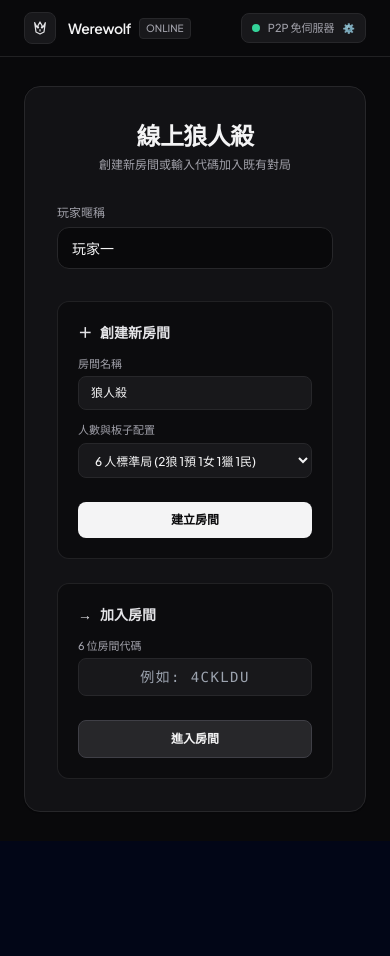
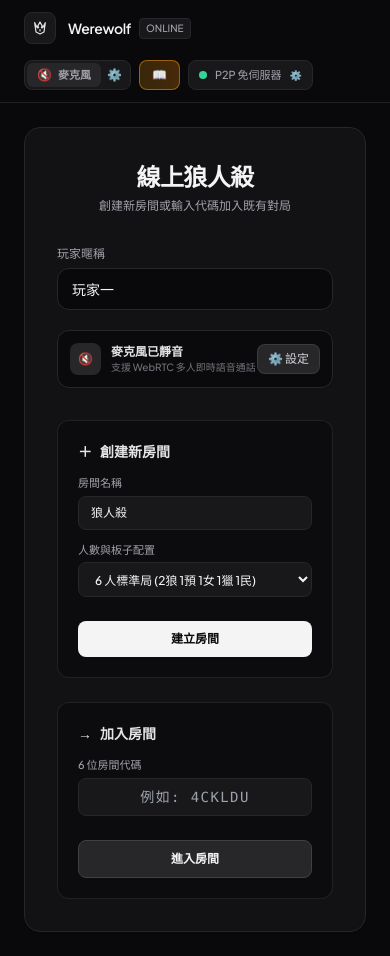
Before and after one commit to geminieagleteng-max/Werewolf-Game-2, a React (Vite) app in the folder client/: page / in a window 390 px wide. Before the commit the page ends 844 px from the top, so only its background shows below. Built offline with nearby package versions, Linux system fonts and the light colour scheme.

Commit message:
feat: Add WebRTC microphone voice chat, settings modal, and live speaking indicator

```diff
--- a/client/src/components/Lobby.jsx
+++ b/client/src/components/Lobby.jsx
@@ -29,6 +29,11 @@ export const Lobby = () => {
     fillBots,
     errorMessage,
     setErrorMessage,
+    isMicMuted,
+    toggleMic,
+    isSpeaking,
+    micLevel,
+    setIsMicSettingsOpen,
   } = useSocket();
 
   const [playerName, setPlayerName] = useState(() => localStorage.getItem('werewolf_player_name') || '玩家一');
@@ -174,7 +179,7 @@ export const Lobby = () => {
           )}
 
           {/* 暱稱輸入 */}
-          <div className="max-w-sm mx-auto mb-8">
+          <div className="max-w-sm mx-auto mb-5">
             <label className="block text-xs font-medium text-zinc-400 mb-1.5">
               玩家暱稱
             </label>
@@ -185,6 +190,51 @@ export const Lobby = () => {
               placeholder="輸入您的暱稱..."
               className="w-full px-3.5 py-2.5 bg-zinc-950 border border-zinc-800 rounded-xl text-zinc-100 text-sm focus:outline-none focus:border-zinc-500 transition-colors"
             />
+          </div>
+
+          {/* 麥克風快速檢測條 */}
+          <div className="max-w-sm mx-auto mb-8 p-3 bg-zinc-950/80 border border-zinc-800 rounded-xl flex items-center justify-between shadow-sm">
+            <div className="flex items-center gap-2.5">
+              <button
+                type="button"
+                onClick={toggleMic}
+                className={`p-2 rounded-lg text-xs font-bold transition-all cursor-pointer ${
+                  !isMicMuted
+                    ? 'bg-emerald-600 hover:bg-emerald-500 text-white ring-1 ring-emerald-400 shadow-sm'
+                    : 'bg-zinc-800 hover:bg-zinc-700 text-zinc-400'
+                }`}
+                title={!isMicMuted ? '麥克風開啟中（點擊靜音）' : '麥克風已靜音（點擊開麥）'}
+              >
+                {!isMicMuted ? '🎙️' : '🔇'}
+              </button>
+              <div>
+                <div className="text-xs font-semibold text-zinc-200 flex items-center gap-1.5">
+                  <span>{!isMicMuted ? '麥克風已開啟' : '麥克風已靜音'}</span>
+                  {!isMicMuted && (
+                    <span
+                      className={`w-1.5 h-1.5 rounded-full ${
+                        micLevel > 15 ? 'bg-emerald-300 animate-ping' : 'bg-emerald-400'
+                      }`}
+                    />
+                  )}
+                </div>
+                <div className="text-[10px] text-zinc-500">
+                  {!isMicMuted
+                    ? isSpeaking
+                      ? '🟢 正在發言中...'
+                      : `收音就緒 (${micLevel}%)`
+                    : '支援 WebRTC 多人即時語音通話'}
+                </div>
+              </div>
+            </div>
+
+            <button
+              type="button"
+              onClick={() => setIsMicSettingsOpen(true)}
+              className="px-2.5 py-1.5 bg-zinc-800 hover:bg-zinc-700 text-zinc-300 border border-zinc-700/80 rounded-lg text-xs transition-colors cursor-pointer flex items-center gap-1"
+            >
+              <span>⚙️ 設定</span>
+            </button>
           </div>
 
           <div className="grid grid-cols-1 md:grid-cols-2 gap-6 items-start">
@@ -371,9 +421,43 @@ export const Lobby = () => {
           </div>
         </div>
 
+        {/* 語音麥克風狀態列 */}
+        <div className="mt-4 pt-3.5 border-t border-zinc-800/80 flex flex-wrap items-center justify-between gap-2 text-xs">
+          <div className="flex items-center gap-2">
+            <button
+              type="button"
+              onClick={toggleMic}
+              className={`px-3 py-1.5 rounded-lg font-semibold text-xs flex items-center gap-1.5 transition-all cursor-pointer ${
+                !isMicMuted
+                  ? 'bg-emerald-600 hover:bg-emerald-500 text-white ring-1 ring-emerald-400 shadow-sm'
+                  : 'bg-zinc-800 hover:bg-zinc-700 text-zinc-300 border border-zinc-700'
+              }`}
+            >
+              <span>{!isMicMuted ? '🎙️' : '🔇'}</span>
+              <span>{!isMicMuted ? (isSpeaking ? '發言中...' : '麥克風已開') : '點擊開麥通話'}</span>
+              {!isMicMuted && (
+                <span
+                  className={`w-1.5 h-1.5 rounded-full ${
+                    micLevel > 15 ? 'bg-emerald-300 animate-ping' : 'bg-emerald-400'
+                  }`}
+                />
+              )}
+            </button>
+            <span className="text-[11px] text-zinc-400">零延遲 WebRTC 多人即時語音</span>
+          </div>
+
+          <button
+            type="button"
+            onClick={() => setIsMicSettingsOpen(true)}
+            className="px-2.5 py-1.5 bg-zinc-800 hover:bg-zinc-700 text-zinc-300 border border-zinc-700 rounded-lg text-xs flex items-center gap-1 cursor-pointer"
+          >
+            <span>⚙️ 麥克風音訊設定</span>
+          </button>
+        </div>
+
         {/* 房主 AI 工具列 */}
         {isHost && playerCount < max && (
-          <div className="mt-4 pt-3.5 border-t border-zinc-800/80 flex flex-wrap items-center justify-between gap-2 text-xs">
+          <div className="mt-3 pt-3 border-t border-zinc-800/60 flex flex-wrap items-center justify-between gap-2 text-xs">
             <span className="text-zinc-400">人數不足？可使用 AI 機器人補位測試：</span>
             <div className="flex items-center gap-2">
               <button
--- a/client/src/components/TopBar.jsx
+++ b/client/src/components/TopBar.jsx
@@ -134,7 +134,7 @@ export const TopBar = ({ onOpenSkillGuide }) => {
 
         {/* 右側：語音麥克風、技能指南快捷鍵、連線狀態與操作 */}
         <div className="flex items-center gap-2 sm:gap-2.5">
-          {room && (
+          {/* 麥克風控制按鈕 (全域常駐) */}
           <div className="flex items-center bg-zinc-900 border border-zinc-800 rounded-lg p-0.5 shadow-sm">
             <button
               onClick={toggleMic}
@@ -148,8 +148,8 @@ export const TopBar = ({ onOpenSkillGuide }) => {
               <span className={!isMicMuted && isSpeaking ? 'animate-bounce' : ''}>
                 {!isMicMuted ? '🎙️' : '🔇'}
               </span>
-                <span className="text-[11px] hidden md:inline">
-                  {!isMicMuted ? (isSpeaking ? '發言中...' : '開麥中') : '已靜音'}
+              <span className="text-[11px]">
+                {!isMicMuted ? (isSpeaking ? '發言中...' : '開麥中') : '麥克風'}
               </span>
               {!isMicMuted && (
                 <span
@@ -168,18 +168,16 @@ export const TopBar = ({ onOpenSkillGuide }) => {
               ⚙️
             </button>
           </div>
-          )}
 
-          {room && (
+          {/* 角色技能百科按鈕 (全域常駐) */}
           <button
-              onClick={() => onOpenSkillGuide?.(myPlayer?.role)}
+            onClick={() => onOpenSkillGuide?.(myPlayer?.role || 'WEREWOLF')}
             className="flex items-center gap-1.5 px-3 py-1.5 bg-gradient-to-r from-amber-500/20 to-amber-600/30 hover:from-amber-500/30 hover:to-amber-600/40 border border-amber-500/50 rounded-lg text-xs text-amber-300 font-semibold transition-all cursor-pointer shadow-sm"
             title="查看角色技能說明與圖鑑"
           >
             <span>📖</span>
             <span className="hidden sm:inline">角色技能</span>
           </button>
-          )}
 
           <button
             onClick={() => {
```
Also changed, not shown: 2 other files (tests, documents, lock files or other folders). Lines whose indentation alone changed are shown as unchanged.
